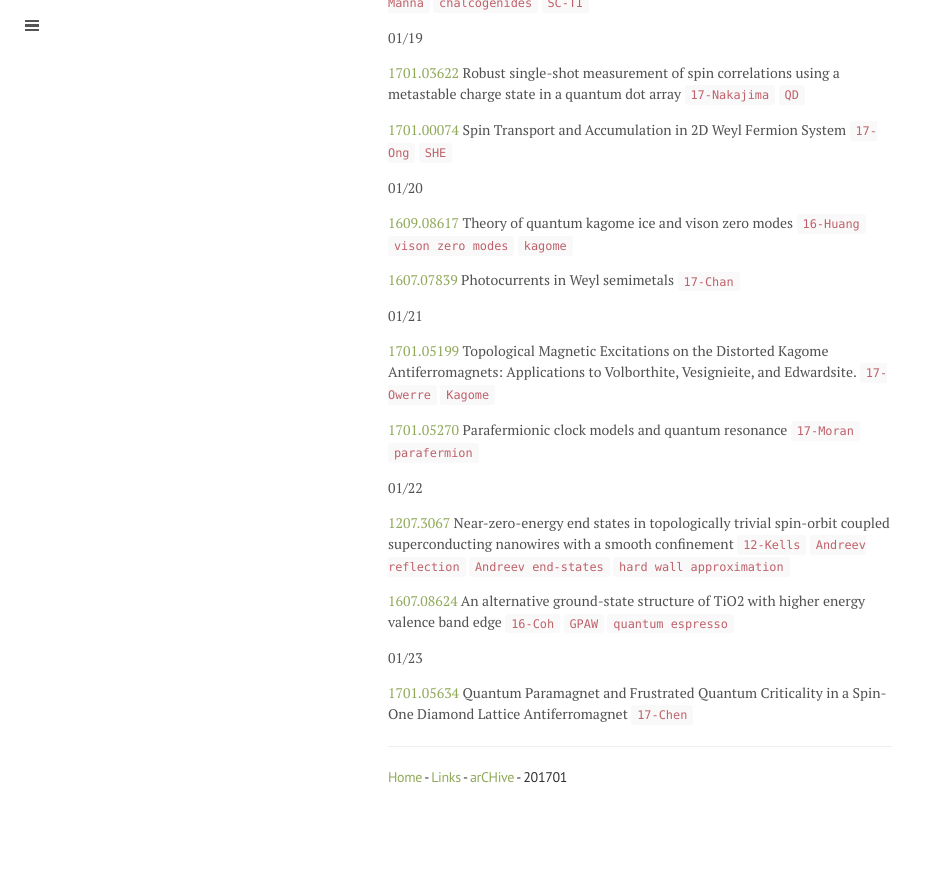
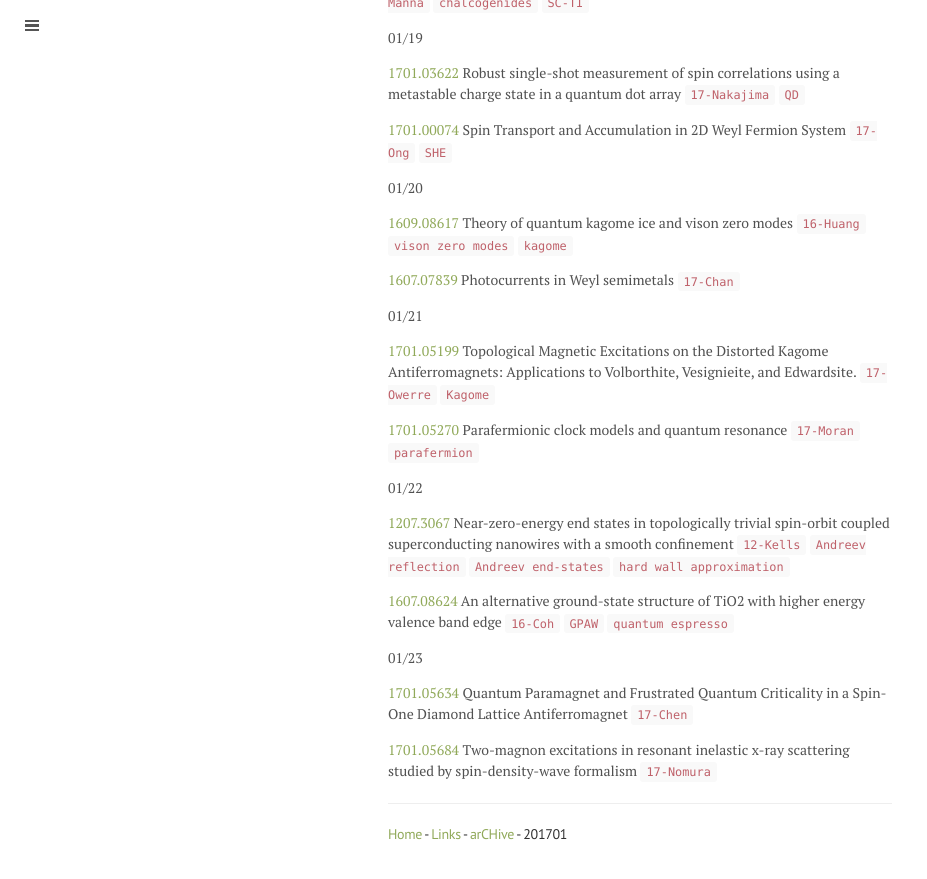
Before and after one commit to qkrwlsghdcjsworlt/work, a Jekyll site: the page built from 201701.md, in a window 1280 px wide and 900 px high, scrolled down 2763 px. Shown: the top 879 px of the window, without its empty margins (0-927 px from the left). Built offline with Jekyll 4.4.1, drawn with Linux system fonts in a browser that asks for light colours; before the commit the page ends 3606 px from its top, so only the background shows below that.

Commit message:
“update”

```diff
--- a/201701.md
+++ b/201701.md
@@ -144,6 +144,10 @@ Applications to Volborthite, Vesignieite, and Edwardsite. `17-Owerre` `Kagome`
 [1701.05634](https://arxiv.org/abs/1701.05634) Quantum Paramagnet and Frustrated Quantum Criticality in a Spin-One Diamond
 Lattice Antiferromagnet `17-Chen`
 
+[1701.05684](https://arxiv.org/abs/1701.05684) Two-magnon excitations in resonant inelastic x-ray scattering studied by
+spin-density-wave formalism `17-Nomura`
+
+
 ---
 
 
```
